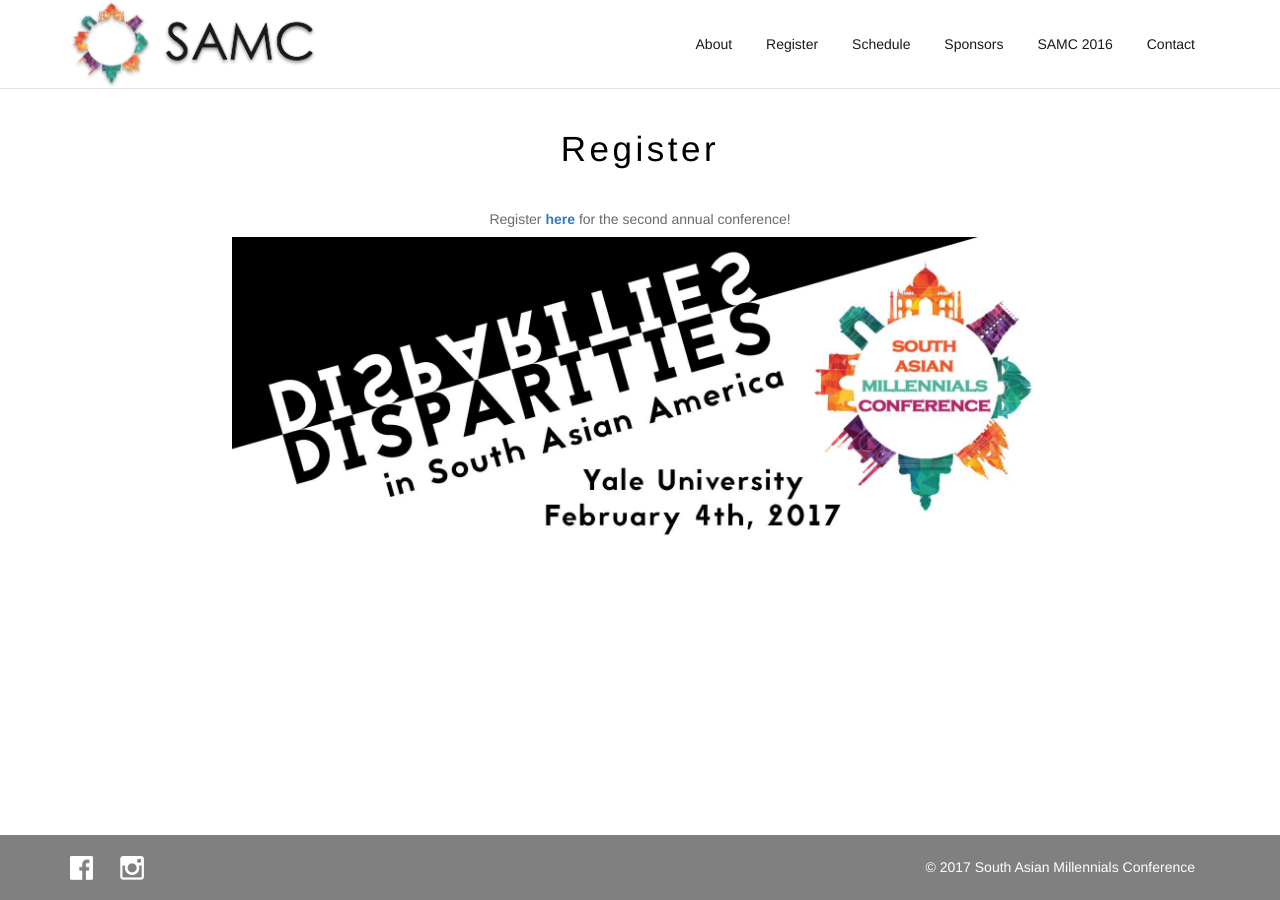
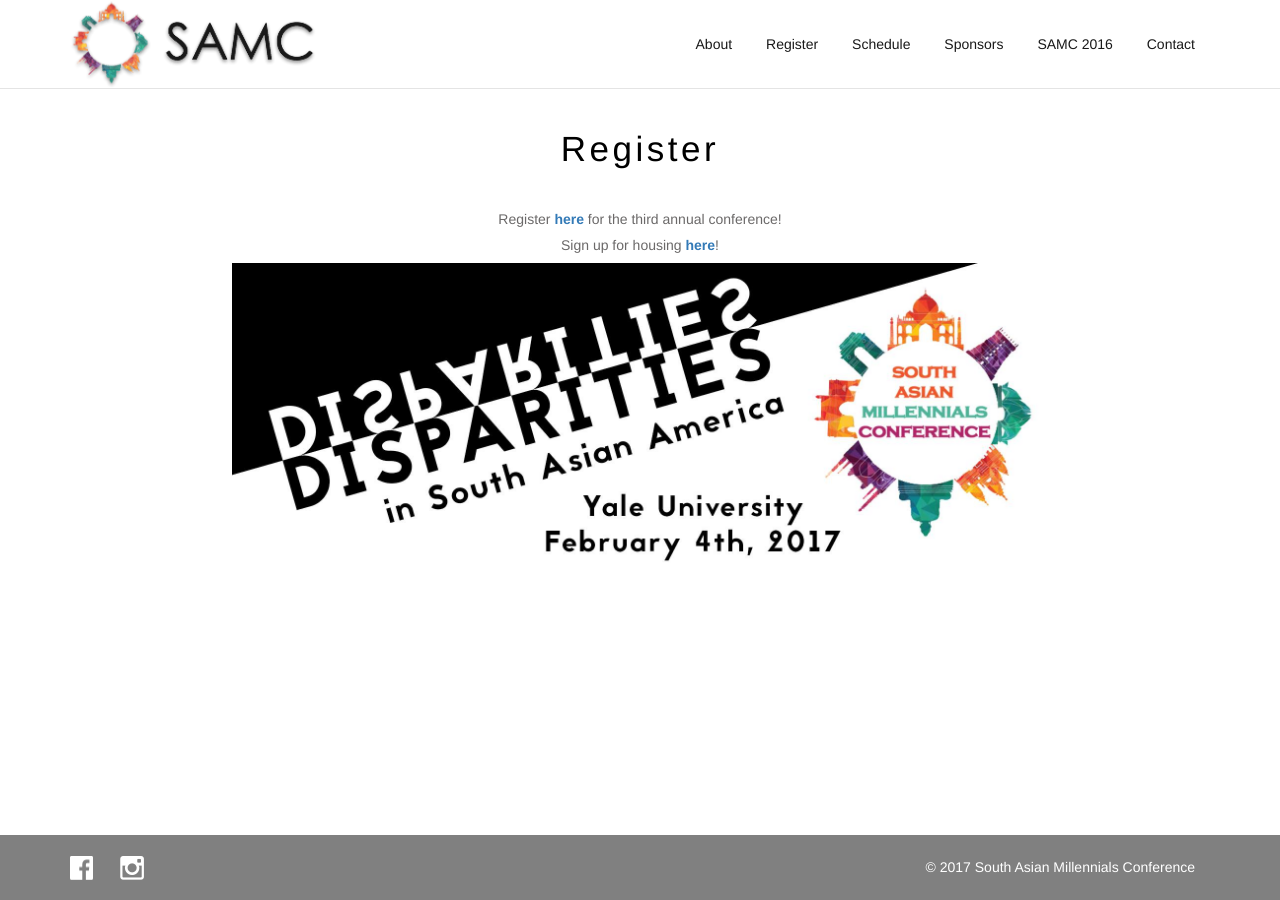
Before and after one commit to samconf/samconf.github.io, a Jekyll site: the page built from register/index.html, in a window 1280 px wide. Built offline with Jekyll 4.4.1, drawn with Linux system fonts in a browser that asks for light colours.

Commit message:
Updating Registration and Housing Forms to 2018
Adding the Registration and Housing forms link for 2018

```diff
--- a/register/index.html
+++ b/register/index.html
@@ -6,7 +6,10 @@
 
 <div class="container">
     <p class="text-center">
-        Register <strong><a href="https://goo.gl/forms/x2mBmEMwXlMCwjuB3">here</a></strong> for the second annual conference!
+        Register <strong><a href="https://goo.gl/forms/3UVoTjMDVEJrih4f2">here</a></strong> for the third annual conference!
+    </p>
+    <p class="text-center">
+        Sign up for housing <strong><a href="https://goo.gl/forms/k0skqkQJEIJ1D2pF3">here</a></strong>!
     </p>
     <img src="{{ site.imgurl }}/banner-2017.jpg">
 </div>
```
